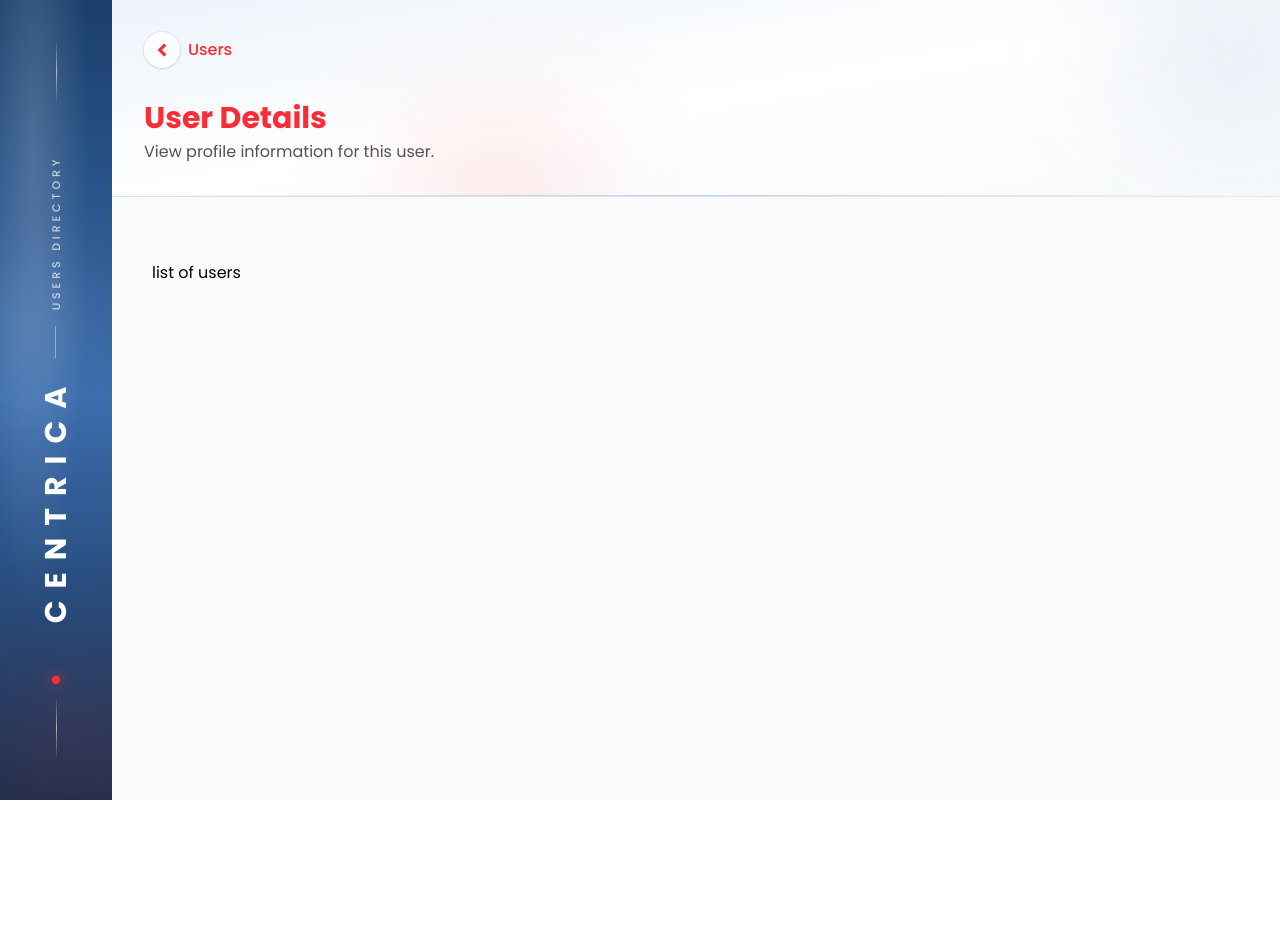
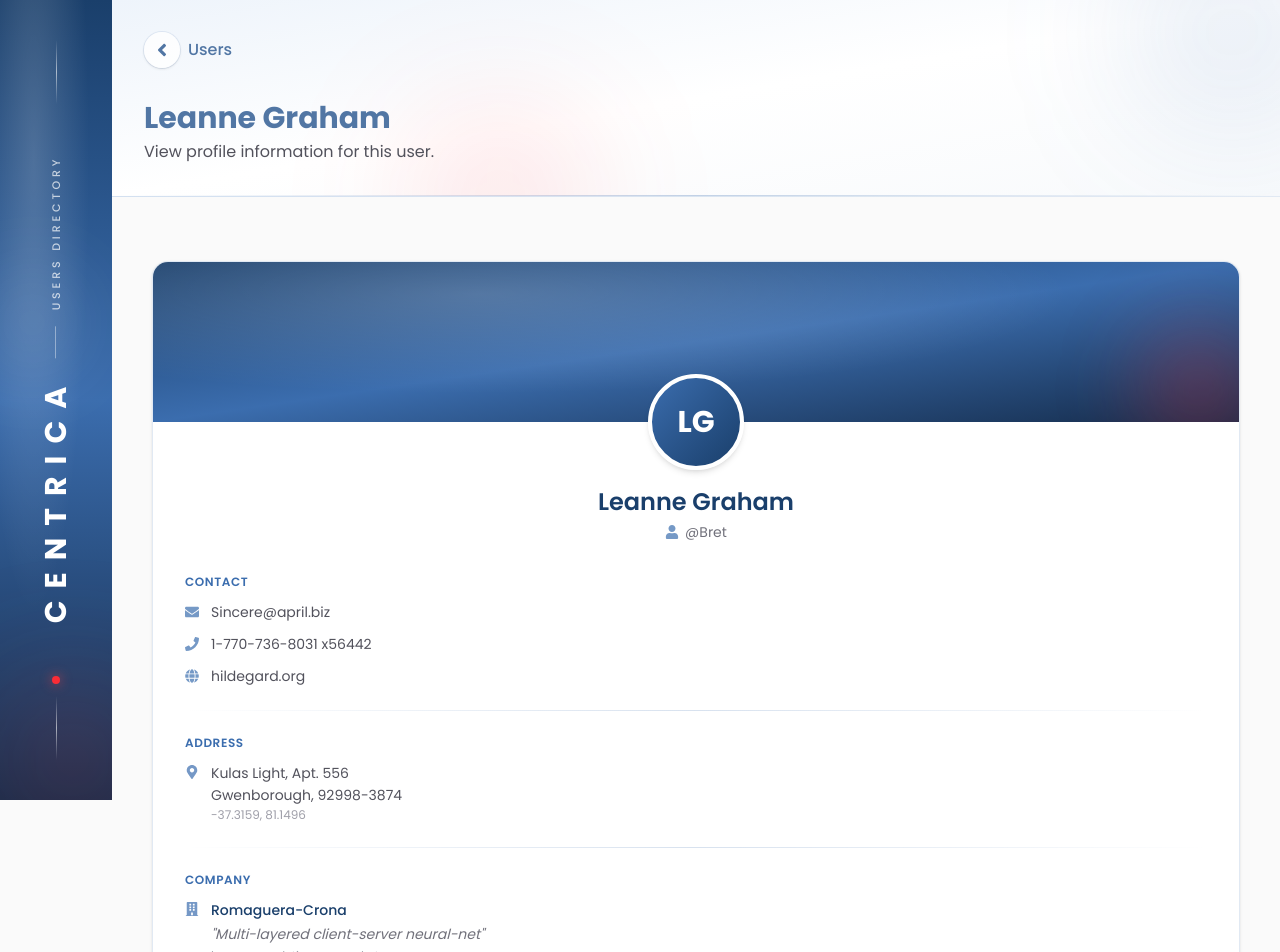
Before and after one commit to ramadhanbridge/User-Directory, a React (Vite) app: page /users/1 in a window 1280 px wide. Shown: the top 952 px of the page. Before the commit the page ends 800 px from the top, so only its background shows below. Built offline with nearby package versions, Linux system fonts and the light colour scheme; what tailwindcss-motion would draw is missing.

Commit message:
fix: Fix the search Query persistance

```diff
--- a/src/components/Header.tsx
+++ b/src/components/Header.tsx
@@ -20,7 +20,7 @@ const Header = ({ title, subtitle, to, toTitle }: HeaderProps) => {
       <div className="relative">
         <div
           onClick={() => navigate(to)}
-          className="mb-8 flex cursor-pointer items-center gap-2 text-red-500 transition-opacity hover:opacity-80"
+          className="mb-8 flex cursor-pointer items-center gap-2 text-[#5176a4] transition-opacity hover:opacity-80"
         >
           <button
             type="button"
@@ -33,7 +33,7 @@ const Header = ({ title, subtitle, to, toTitle }: HeaderProps) => {
         </div>
 
         <div className="flex flex-col gap-1">
-          <h1 className="text-2xl font-bold text-red-500 md:text-3xl">
+          <h1 className="text-2xl font-bold text-[#5176a4] md:text-3xl">
             {title}
           </h1>
           {subtitle ? (
--- a/src/components/users/userListCard.tsx
+++ b/src/components/users/userListCard.tsx
@@ -12,6 +12,13 @@ type UserListCardProps = {
 const UserListCard = ({ name, email, phone, id }: UserListCardProps) => {
   const navigate = useNavigate();
   const [copied, setCopied] = useState(false);
+
+  const initials = name
+    .split(" ")
+    .filter(Boolean)
+    .slice(0, 2)
+    .map((part) => part[0]?.toUpperCase() ?? "")
+    .join("");
 
   const handleCopy = async (e: MouseEvent) => {
     e.stopPropagation();
@@ -34,6 +41,13 @@ const UserListCard = ({ name, email, phone, id }: UserListCardProps) => {
       }}
       className="group flex cursor-pointer mb-5 items-center justify-between gap-4 rounded-xl border border-[#3b6dae]/15 bg-white px-4 py-3 shadow-sm transition hover:border-[#3b6dae]/40 hover:bg-[#eef4fb]/60 hover:shadow-md"
     >
+      <div className="flex min-w-0 flex-1 items-center gap-3">
+        <div
+          aria-hidden
+          className="flex h-11 w-11 shrink-0 items-center justify-center rounded-full bg-gradient-to-br from-[#3b6dae] to-[#1a3f6b] text-sm font-bold text-white"
+        >
+          {initials || "?"}
+        </div>
         <div className="min-w-0 flex-1">
           <h3 className="truncate text-base font-semibold text-[#1a3f6b] group-hover:text-[#3b6dae]">
             {name}
@@ -47,6 +61,7 @@ const UserListCard = ({ name, email, phone, id }: UserListCardProps) => {
               <FaPhone className="shrink-0 text-zinc-400" />
               {phone}
             </span>
+          </div>
         </div>
       </div>
 
--- a/src/pages/DetailPage.tsx
+++ b/src/pages/DetailPage.tsx
@@ -1,16 +1,188 @@
+import { useParams } from "react-router";
+import {
+  FaEnvelope,
+  FaPhone,
+  FaUser,
+  FaGlobe,
+  FaMapMarkerAlt,
+  FaBuilding,
+} from "react-icons/fa";
 import Header from "../components/Header";
+import { data } from "../db/data";
+
+type UserDetailProps = {
+  id: number;
+  name: string;
+  username: string;
+  email: string;
+  phone: string;
+  website: string;
+  address: {
+    street: string;
+    suite: string;
+    city: string;
+    zipcode: string;
+    geo: {
+      lat: string;
+      lng: string;
+    };
+  };
+  company: {
+    name: string;
+    catchPhrase: string;
+    bs: string;
+  };
+};
+
+const UserDetail = ({
+  name,
+  username,
+  email,
+  phone,
+  website,
+  address,
+  company,
+}: UserDetailProps) => {
+  const initials = name
+    .split(" ")
+    .filter(Boolean)
+    .slice(0, 2)
+    .map((part) => part[0]?.toUpperCase() ?? "")
+    .join("");
+
+  return (
+    <article className="mx-auto w-full  overflow-hidden rounded-2xl border border-[#3b6dae]/15 bg-white shadow-sm">
+      <div className="relative h-32 overflow-hidden bg-gradient-to-br from-[#1a3f6b] via-[#3b6dae] to-[#152d4d] md:h-40">
+        <div className="pointer-events-none absolute inset-0 bg-[radial-gradient(ellipse_at_30%_20%,rgba(255,255,255,0.2),transparent_55%)]" />
+        <div className="pointer-events-none absolute -right-6 -bottom-8 h-32 w-32 rounded-full bg-red-500/25 blur-2xl" />
+      </div>
+
+      <div className="relative px-6 pb-8 md:px-8">
+        <div className="-mt-10 mb-4 flex justify-center md:-mt-12">
+          <div className="flex h-20 w-20 items-center justify-center rounded-full border-4 border-white bg-gradient-to-br from-[#3b6dae] to-[#1a3f6b] text-2xl font-bold text-white shadow-md md:h-24 md:w-24 md:text-3xl">
+            {initials || "?"}
+          </div>
+        </div>
+
+        <div className="mb-8 text-center">
+          <h2 className="text-2xl font-semibold text-[#1a3f6b]">{name}</h2>
+          <p className="mt-1 flex items-center justify-center gap-1.5 text-sm text-zinc-500">
+            <FaUser className="text-[#3b6dae]/70" />@{username}
+          </p>
+        </div>
+
+        <div className="flex flex-col gap-6">
+          <section>
+            <h3 className="mb-3 text-xs font-semibold tracking-wider text-[#3b6dae] uppercase">
+              Contact
+            </h3>
+            <div className="flex flex-col gap-3 text-sm text-zinc-600">
+              <a
+                href={`mailto:${email}`}
+                className="flex items-center gap-3 transition hover:text-[#3b6dae]"
+              >
+                <FaEnvelope className="shrink-0 text-[#3b6dae]/70" />
+                <span className="truncate">{email}</span>
+              </a>
+              <a
+                href={`tel:${phone}`}
+                className="flex items-center gap-3 transition hover:text-[#3b6dae]"
+              >
+                <FaPhone className="shrink-0 text-[#3b6dae]/70" />
+                <span className="truncate">{phone}</span>
+              </a>
+              <a
+                href={`https://${website}`}
+                target="_blank"
+                rel="noreferrer"
+                className="flex items-center gap-3 transition hover:text-[#3b6dae]"
+              >
+                <FaGlobe className="shrink-0 text-[#3b6dae]/70" />
+                <span className="truncate">{website}</span>
+              </a>
+            </div>
+          </section>
+
+          <div className="h-px bg-gradient-to-r from-transparent via-[#3b6dae]/20 to-transparent" />
+
+          <section>
+            <h3 className="mb-3 text-xs font-semibold tracking-wider text-[#3b6dae] uppercase">
+              Address
+            </h3>
+            <div className="flex gap-3 text-sm text-zinc-600">
+              <FaMapMarkerAlt className="mt-0.5 shrink-0 text-[#3b6dae]/70" />
+              <div className="flex flex-col gap-0.5">
+                <span>
+                  {address.street}, {address.suite}
+                </span>
+                <span>
+                  {address.city}, {address.zipcode}
+                </span>
+                <span className="text-xs text-zinc-400">
+                  {address.geo.lat}, {address.geo.lng}
+                </span>
+              </div>
+            </div>
+          </section>
+
+          <div className="h-px bg-gradient-to-r from-transparent via-[#3b6dae]/20 to-transparent" />
+
+          <section>
+            <h3 className="mb-3 text-xs font-semibold tracking-wider text-[#3b6dae] uppercase">
+              Company
+            </h3>
+            <div className="flex gap-3 text-sm text-zinc-600">
+              <FaBuilding className="mt-0.5 shrink-0 text-[#3b6dae]/70" />
+              <div className="flex flex-col gap-1">
+                <span className="font-medium text-[#1a3f6b]">
+                  {company.name}
+                </span>
+                <span className="italic text-zinc-500">
+                  "{company.catchPhrase}"
+                </span>
+                <span className="text-xs text-zinc-400">{company.bs}</span>
+              </div>
+            </div>
+          </section>
+        </div>
+
+        <div className="mt-8">
+          <div className="h-0.5 w-full overflow-hidden rounded-full bg-zinc-100">
+            <div className="h-full w-full rounded-full bg-gradient-to-r from-[#3b6dae] to-red-500" />
+          </div>
+        </div>
+      </div>
+    </article>
+  );
+};
 
 const DetailPage = () => {
+  const { id } = useParams();
+  const user = data.find((u) => String(u.id) === id);
+
+  if (!user) {
+    return (
+      <div className="flex flex-col gap-6">
+        <Header
+          title="User not found"
+          subtitle="This profile does not exist in the directory."
+          to="/users"
+          toTitle="Users"
+        />
+      </div>
+    );
+  }
+
   return (
     <div className="flex flex-col gap-6">
       <Header
-        title="User Details"
+        title={user.name}
         subtitle="View profile information for this user."
         to="/users"
         toTitle="Users"
       />
       <div className="p-6 md:p-10">
-        <h1>list of users</h1>
+        <UserDetail {...user} />
       </div>
     </div>
   );
--- a/src/pages/UsersPage.tsx
+++ b/src/pages/UsersPage.tsx
@@ -1,4 +1,4 @@
-import { useState } from "react";
+import { useEffect, useState } from "react";
 import { FaSearch, FaThLarge, FaList } from "react-icons/fa";
 import Header from "../components/Header";
 import UserListCard from "../components/users/userListCard";
@@ -8,12 +8,75 @@ import { data } from "../db/data";
 type SortOrder = "az" | "za";
 type ViewMode = "list" | "grid";
 
-const users = data
+type UsersPageState = {
+  query: string;
+  sortOrder: SortOrder;
+  viewMode: ViewMode;
+};
+
+const STORAGE_KEY = "centrica.usersPage";
+
+const defaults: UsersPageState = {
+  query: "",
+  sortOrder: "az",
+  viewMode: "list",
+};
+
+function loadState(): UsersPageState {
+  try {
+    const raw = localStorage.getItem(STORAGE_KEY);
+    if (!raw) return defaults;
+    const parsed = JSON.parse(raw) as Partial<UsersPageState>;
+    return {
+      query: typeof parsed.query === "string" ? parsed.query : defaults.query,
+      sortOrder:
+        parsed.sortOrder === "az" || parsed.sortOrder === "za"
+          ? parsed.sortOrder
+          : defaults.sortOrder,
+      viewMode:
+        parsed.viewMode === "list" || parsed.viewMode === "grid"
+          ? parsed.viewMode
+          : defaults.viewMode,
+    };
+  } catch {
+    return defaults;
+  }
+}
+
+const users = data;
 
 const UsersPage = () => {
-  const [query, setQuery] = useState("");
-  const [sortOrder, setSortOrder] = useState<SortOrder>("az");
-  const [viewMode, setViewMode] = useState<ViewMode>("list");
+  const [{ query, sortOrder, viewMode }, setState] = useState(loadState);
+
+  const setQuery = (value: string) =>
+    setState((prev) => ({ ...prev, query: value }));
+  const setSortOrder = (value: SortOrder) =>
+    setState((prev) => ({ ...prev, sortOrder: value }));
+  const setViewMode = (value: ViewMode) =>
+    setState((prev) => ({ ...prev, viewMode: value }));
+
+  useEffect(() => {
+    localStorage.setItem(
+      STORAGE_KEY,
+      JSON.stringify({ query, sortOrder, viewMode } satisfies UsersPageState),
+    );
+  }, [query, sortOrder, viewMode]);
+
+  const normalizedQuery = query.trim().toLowerCase();
+  const visibleUsers = users
+    .filter((user) => {
+      if (!normalizedQuery) return true;
+      return (
+        user.name.toLowerCase().includes(normalizedQuery) ||
+        user.email.toLowerCase().includes(normalizedQuery)
+      );
+    })
+    .sort((a, b) => {
+      const cmp = a.name.localeCompare(b.name, undefined, {
+        sensitivity: "base",
+      });
+      return sortOrder === "az" ? cmp : -cmp;
+    });
 
   return (
     <div className="flex flex-col gap-6">
@@ -93,16 +156,14 @@ const UsersPage = () => {
               : "flex flex-col"
           }
         >
-          {users.map((user, index) =>
+          {visibleUsers.map((user) =>
             viewMode === "list" ? (
-              <UserListCard key={index} {...user} />
+              <UserListCard key={user.id} {...user} />
             ) : (
-              <UserGridCard key={index} {...user} />
+              <UserGridCard key={user.id} {...user} />
             ),
           )}
         </div>
-        <div>{query}</div>
-        <div>{sortOrder}</div>
       </div>
     </div>
   );
```
Lines whose indentation alone changed are shown as unchanged.
